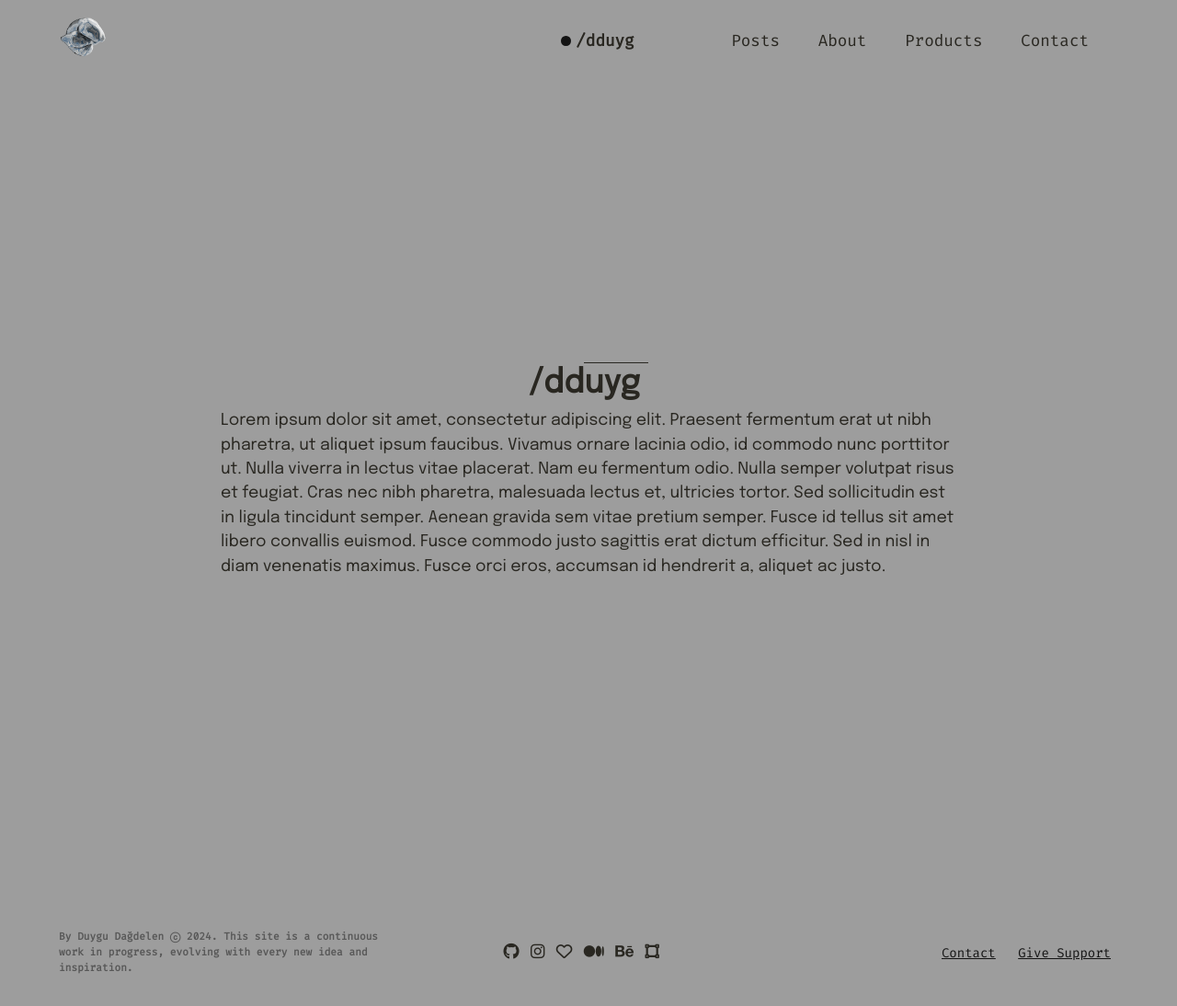
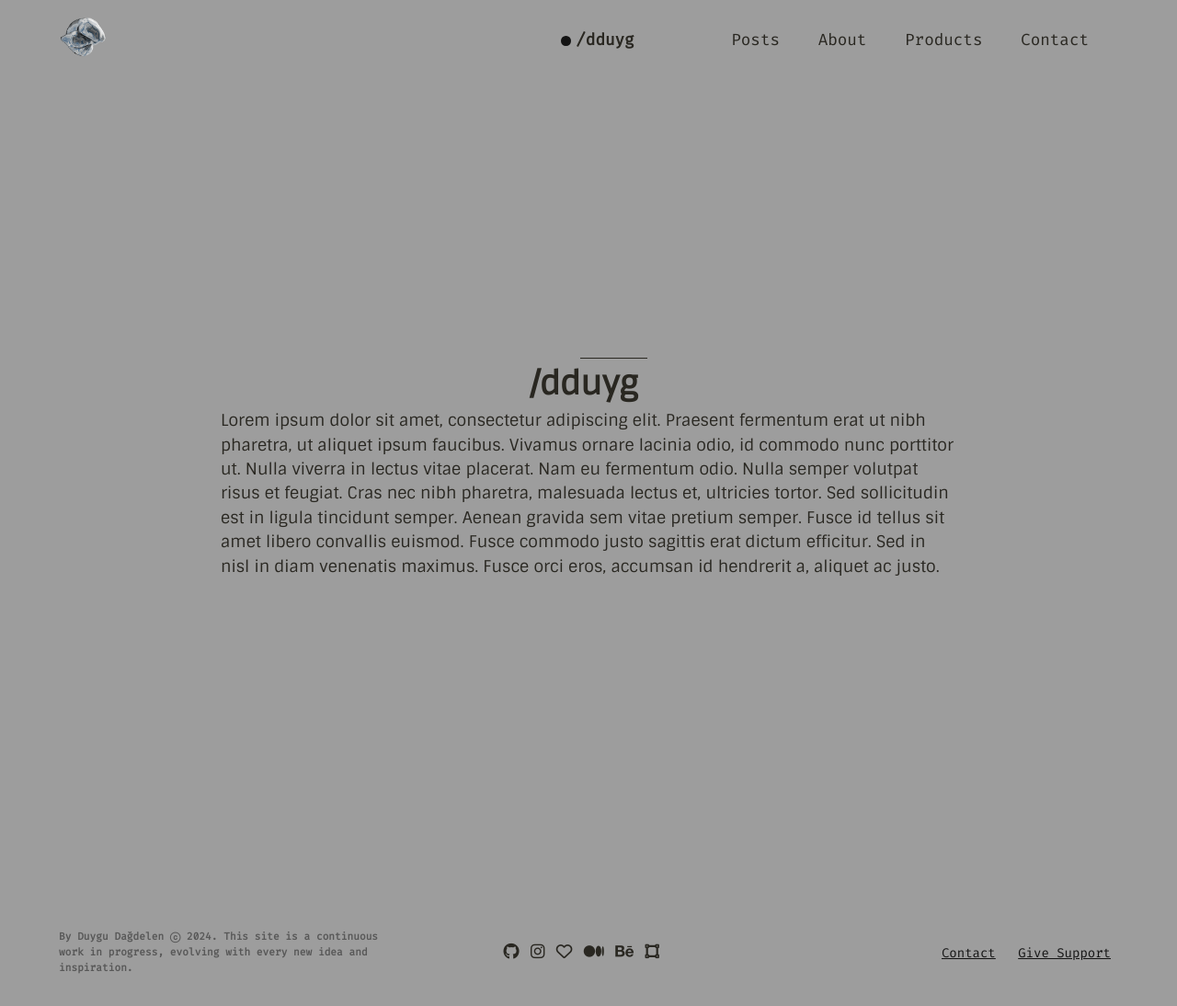
Before and after one commit to dduyg/duuuy, a Jekyll site: the page built from index.html, in a window 1280 px wide. Shown: the whole page at 92% size. Built offline with Jekyll 4.4.1, drawn with Linux system fonts in a browser that asks for light colours; nearby versions of some CDN libraries.

Commit message:
Update main.css

```diff
--- a/assets/main.css
+++ b/assets/main.css
@@ -3,7 +3,7 @@
   --color-light-main: #292721;
   --marker: #C9C9BF;
   --back: #9D9D9D;
-  --main-font: "Epilogue", sans-serif;
+  --main-font: "Sintony", sans-serif;
   --mono-font: "Fira Code", monospace;
 }
 
```
